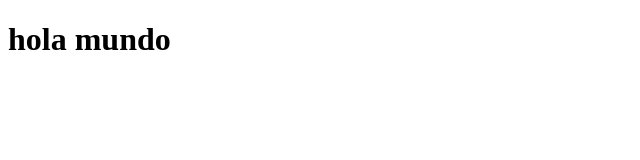
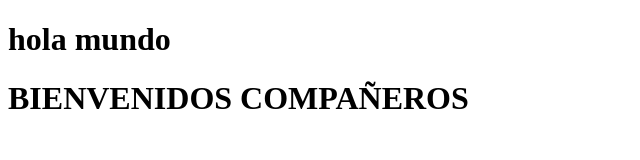
Before and after one commit to dgmarulandac/Ciclo3_53420_grupo5, a plain HTML site: page index.html in a window 1280 px wide. Shown: the whole page, without its empty margins (0-640 px from the left). Drawn offline with Linux system fonts and the light colour scheme.

Commit message:
Update index.html
Miguel Portilla

```diff
--- a/index.html
+++ b/index.html
@@ -9,6 +9,7 @@
 </head>
 <body>
 <h1>hola mundo</h1>
+<h1>BIENVENIDOS COMPAÑEROS</h1>
 
 
 </body>
```
